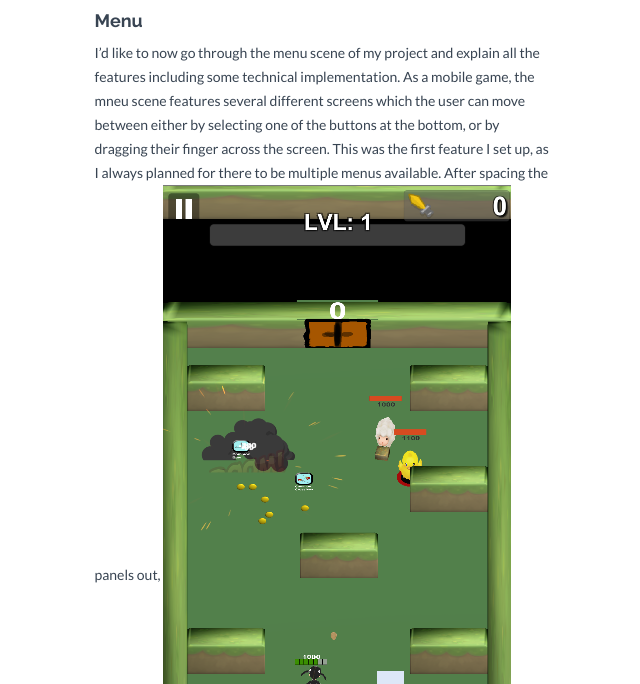
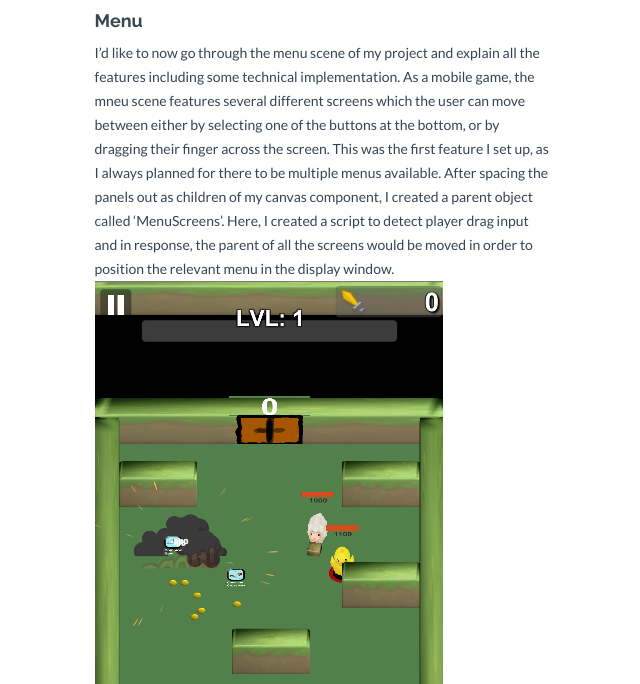
Before and after one commit to Stroudie2/Stroudie2.github.io, a Jekyll site: the page built from _projects/2020-08-12-mobile-roguelike-game.markdown, in a window 1280 px wide and 900 px high, scrolled down 2795 px, cut to the strip 216-900 px from the top of the window. Shown: the whole strip, without its empty margins (73-713 px from the left). Built offline with Jekyll 4.4.1, drawn with Linux system fonts in a browser that asks for light colours; nearby versions of some CDN libraries.

Commit message:
Update 2020-08-12-mobile-roguelike-game.markdown

```diff
--- a/_projects/2020-08-12-mobile-roguelike-game.markdown
+++ b/_projects/2020-08-12-mobile-roguelike-game.markdown
@@ -38,5 +38,5 @@ Below you can find the playlist to where I am adding new development updates whe
 
 #### Menu
 I'd like to now go through the menu scene of my project and explain all the features including some technical implementation.
-As a mobile game, the mneu scene features several different screens which the user can move between either by selecting one of the buttons at the bottom, or by dragging their finger across the screen. This was the first feature I set up, as I always planned for there to be multiple menus available. After spacing the panels out,
+As a mobile game, the mneu scene features several different screens which the user can move between either by selecting one of the buttons at the bottom, or by dragging their finger across the screen. This was the first feature I set up, as I always planned for there to be multiple menus available. After spacing the panels out as children of my canvas component, I created a parent object called 'MenuScreens'. Here, I created a script to detect player drag input and in response, the parent of all the screens would be moved in order to position the relevant menu in the display window.
 <img src ="https://github.com/Stroudie2/Stroudie2.github.io/blob/master/assets/img/project/carousel/Rogue-Like_Gameplay_1.png?raw=true">
```
